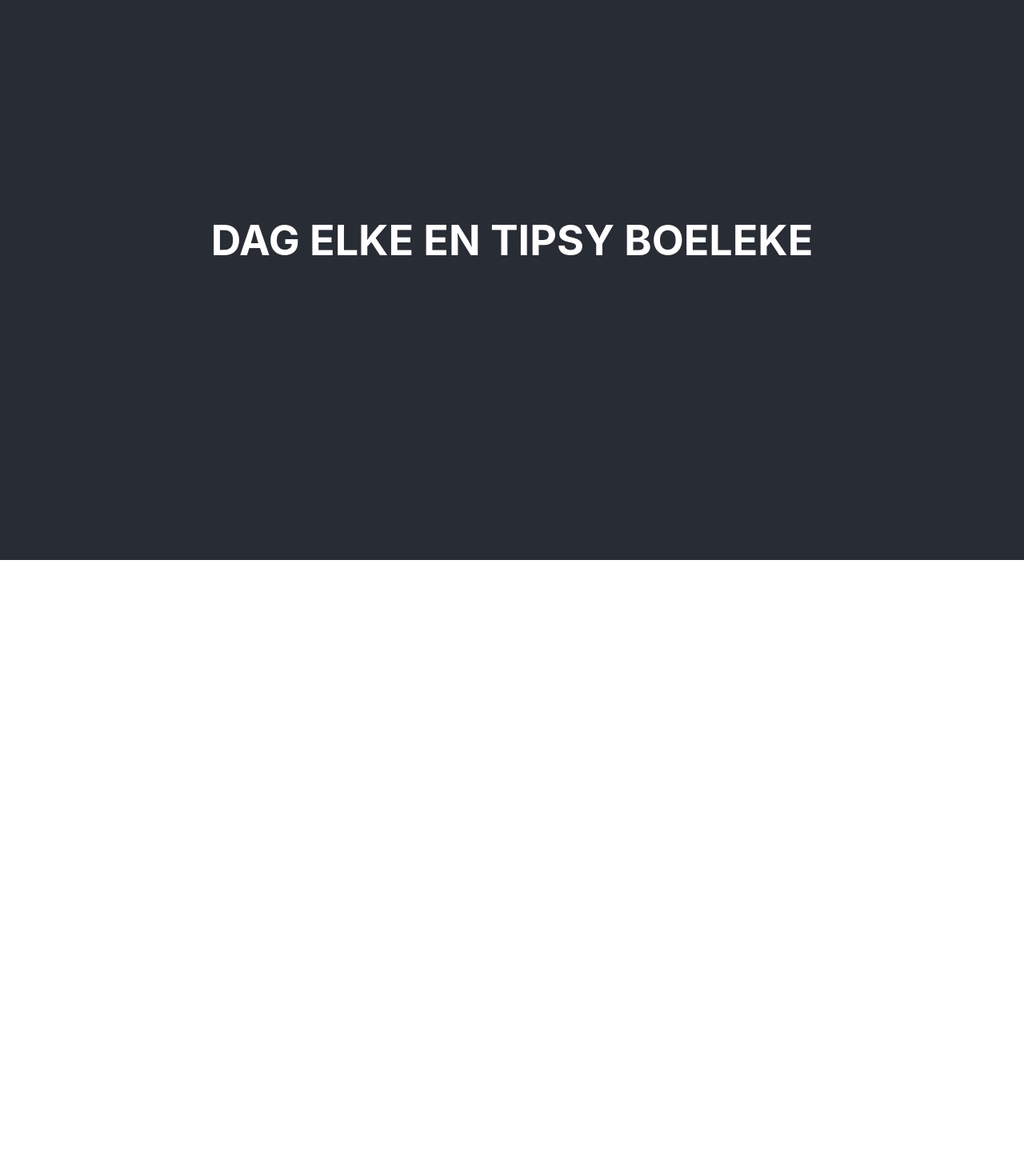
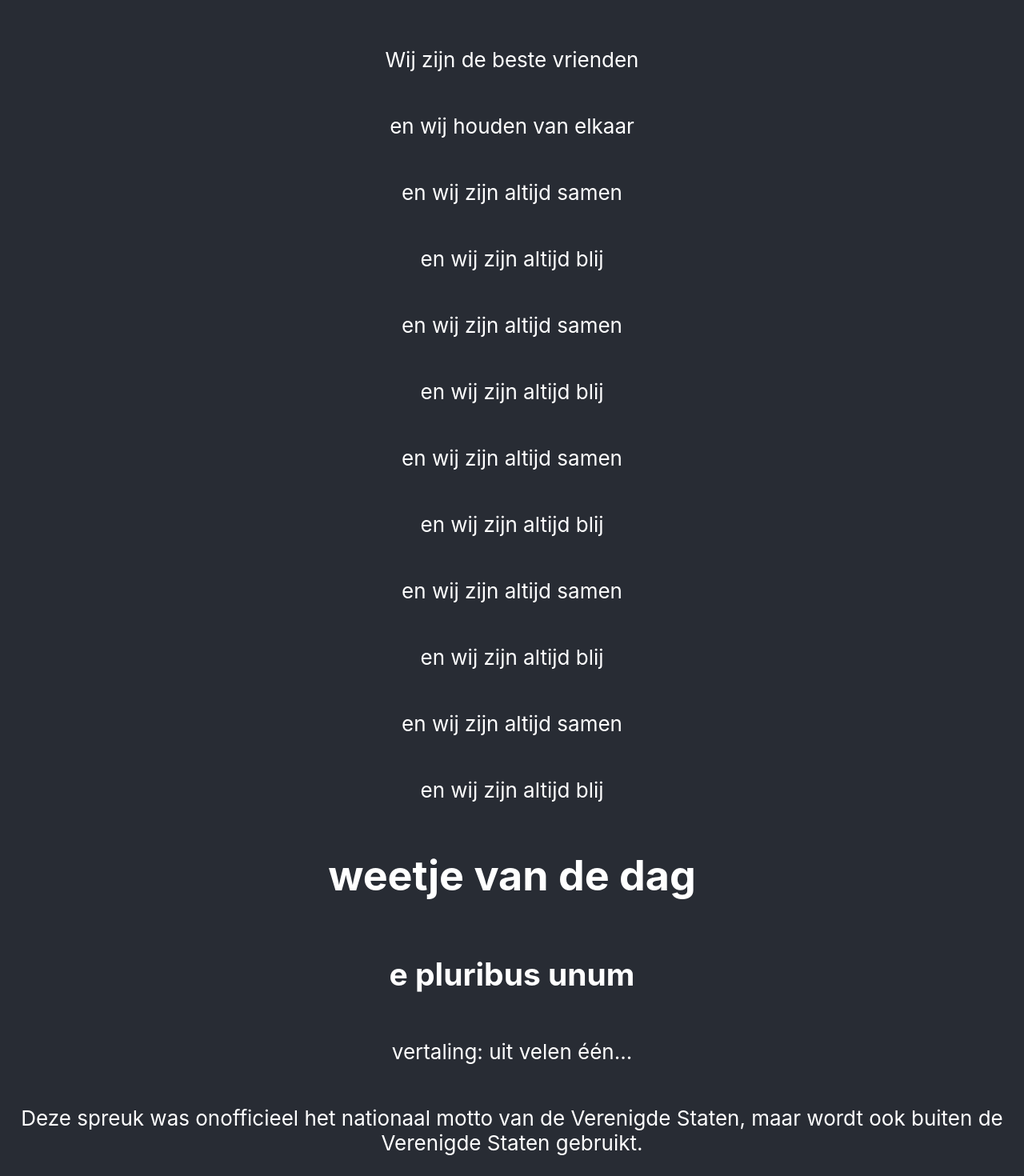
Before and after one commit to RobbeDE/personal-website, a React (Create React App) app: page / in a window 1280 px wide. Shown: the part 100-1570 px from the top of the page at 80% size. Before the commit the page ends 800 px from the top, so only its background shows below. Built offline with nearby package versions, Linux system fonts and the light colour scheme.

Commit message:
add fact of the day

```diff
--- a/src/App.js
+++ b/src/App.js
@@ -5,6 +5,22 @@ function App() {
     <div className="App">
       <header className="App-header">
         <h1>DAG ELKE EN TIPSY BOELEKE</h1>
+        <p>Wij zijn de beste vrienden</p>
+        <p>en wij houden van elkaar</p>
+        <p>en wij zijn altijd samen</p>
+        <p>en wij zijn altijd blij</p>
+        <p>en wij zijn altijd samen</p>
+        <p>en wij zijn altijd blij</p>
+        <p>en wij zijn altijd samen</p>
+        <p>en wij zijn altijd blij</p>
+        <p>en wij zijn altijd samen</p>
+        <p>en wij zijn altijd blij</p>
+        <p>en wij zijn altijd samen</p>
+        <p>en wij zijn altijd blij</p>
+        <h1>weetje van de dag</h1>
+        <h2>e pluribus unum </h2>
+        <p>vertaling: uit velen één...</p>
+        <p>Deze spreuk was onofficieel het nationaal motto van de Verenigde Staten, maar wordt ook buiten de Verenigde Staten gebruikt. </p>
       </header>
     </div>
   );
```
